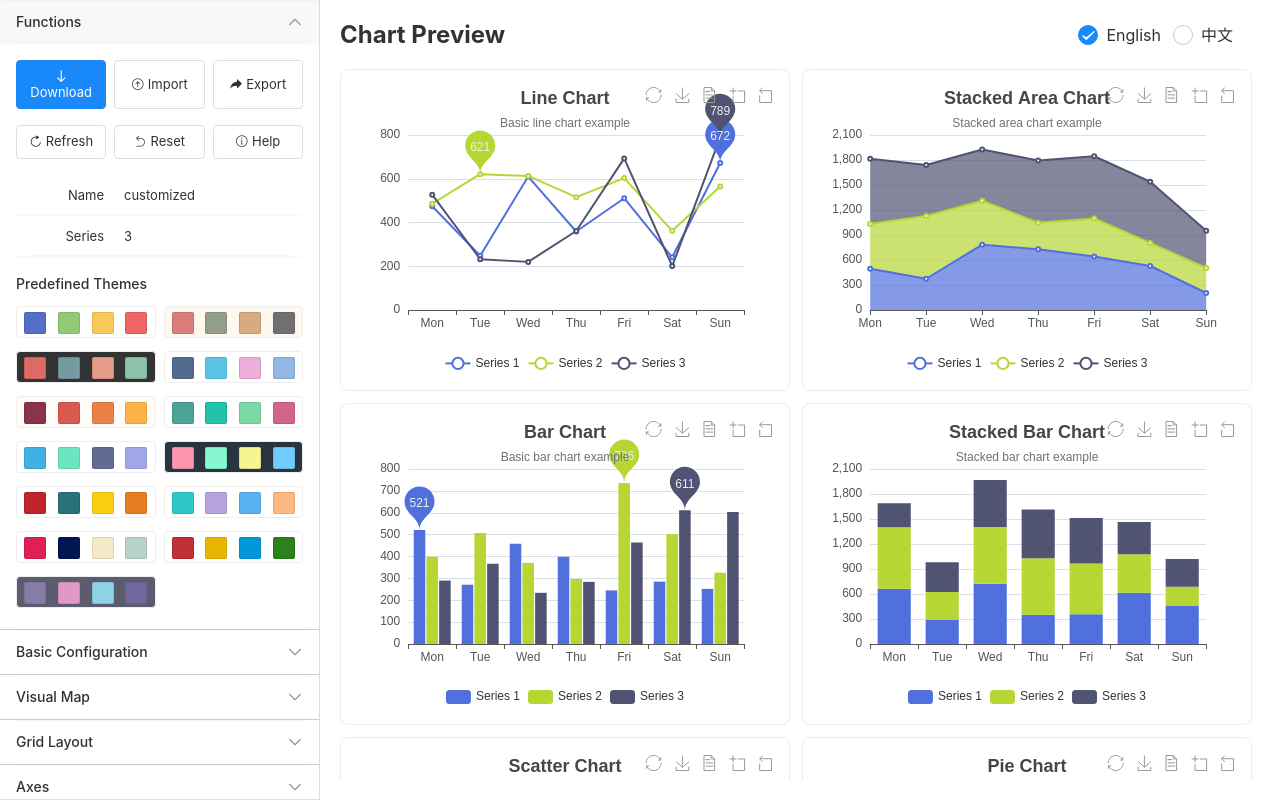
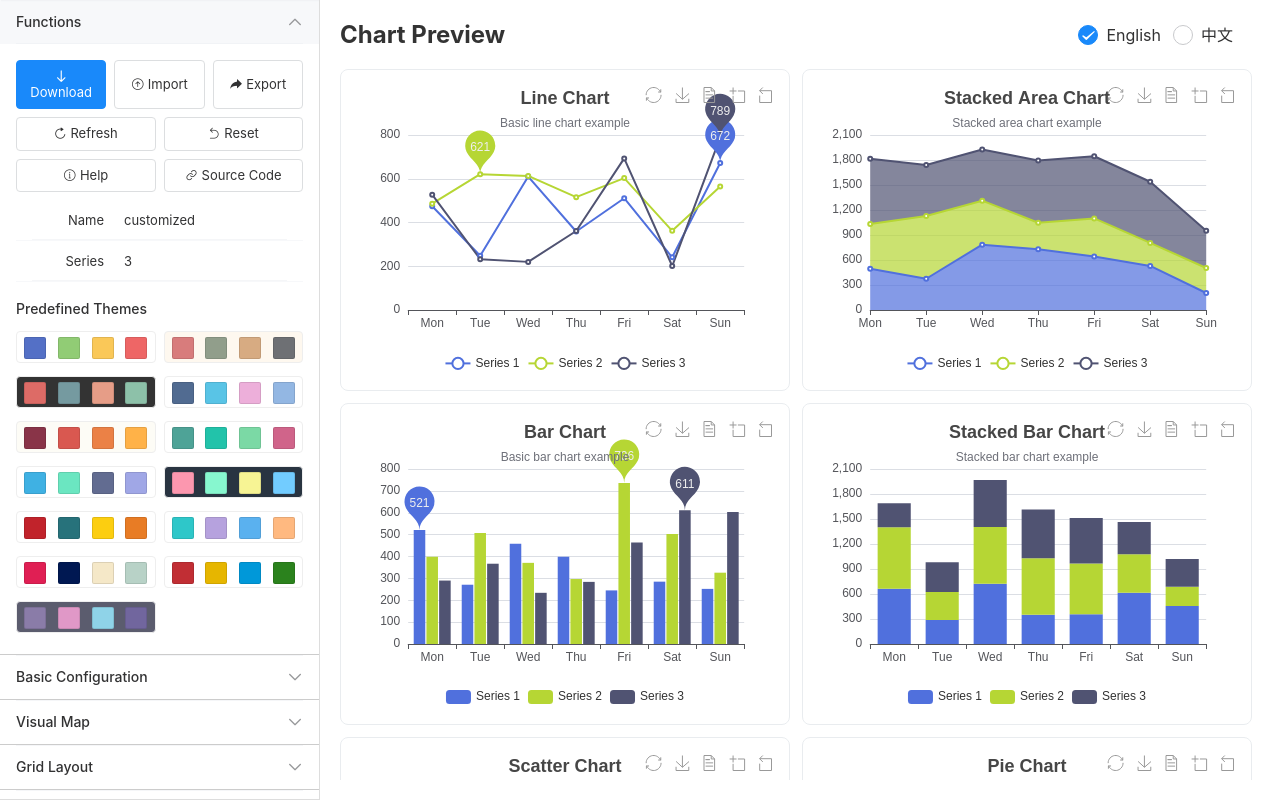
Before and after one commit to apache/echarts-theme-builder, a Vue app: page / in a window 1280 px wide. Built offline with nearby package versions, Linux system fonts and the light colour scheme.

Commit message:
feat: update i18n and add source code link

```diff
--- a/src/components/ThemePanel.vue
+++ b/src/components/ThemePanel.vue
@@ -30,9 +30,16 @@
               <van-icon name="revoke" />
               {{ $t('common.reset') }}
             </van-button>
+          </div>
+
+          <div class="action-buttons">
             <van-button @click="showHelp">
               <van-icon name="info-o" />
               {{ $t('common.help') }}
+            </van-button>
+            <van-button @click="openSourceCode">
+              <van-icon name="link-o" />
+              {{ $t('panel.sourceCode') }}
             </van-button>
           </div>
 
@@ -716,7 +723,7 @@ const showUsageInstructions = (format: 'js' | 'json', filename: string) => {
           <p style="margin: 0; color: #666; font-size: 14px; line-height: 1; background: #f8f9fa; padding: 10px; border-radius: 4px; border-left: 3px solid #1989fa;">${t('modals.jsUsageTip')}</p>
         </div>`,
       allowHtml: true,
-      confirmButtonText: '好的'
+      confirmButtonText: t('common.ok')
     })
   } else {
     showDialog({
@@ -805,6 +812,10 @@ const showHelp = () => {
   })
 }
 
+const openSourceCode = () => {
+  window.open('https://github.com/apache/echarts-theme-builder', '_blank', 'noopener,noreferrer')
+}
+
 const selectPreDefinedTheme = async (index: number) => {
   try {
     await themeStore.loadPreDefinedTheme(index)
@@ -832,7 +843,7 @@ const handleFileImport = async (event: Event) => {
   const extension = file.name.slice(file.name.lastIndexOf('.'))
   if (extension !== '.json') {
     showToast({
-      message: '请选择 JSON 格式的配置文件！',
+      message: t('modals.selectJsonFile'),
       type: 'fail'
     })
     target.value = ''
@@ -849,7 +860,7 @@ const handleFileImport = async (event: Event) => {
         // Validate imported data
         if (!data.themeName && !data.version && !data.theme) {
           showToast({
-            message: '请使用从本网站导出的 JSON 配置文件！',
+            message: t('modals.useExportedFile'),
             type: 'fail'
           })
           return
@@ -859,8 +870,8 @@ const handleFileImport = async (event: Event) => {
         if (data.version && data.version < 1) {
           try {
             await showDialog({
-              title: '版本兼容性警告',
-              message: '导入的主题版本较低，某些属性可能无法正确设置。是否继续导入？',
+              title: t('modals.importThemeTitle'),
+              message: t('modals.oldVersionPrompt'),
             })
           } catch {
             return // User cancelled
@@ -875,13 +886,13 @@ const handleFileImport = async (event: Event) => {
         }
 
         showToast({
-          message: '主题导入成功！',
+          message: t('modals.importSuccess'),
           type: 'success'
         })
       } catch (error) {
         console.error('Import error:', error)
         showToast({
-          message: '配置文件格式错误，请使用从本网站导出的 JSON 文件！',
+          message: t('modals.invalidFormat'),
           type: 'fail'
         })
       }
@@ -889,7 +900,7 @@ const handleFileImport = async (event: Event) => {
 
     reader.onerror = () => {
       showToast({
-        message: '文件读取失败，请重试',
+        message: t('modals.fileReadFailed'),
         type: 'fail'
       })
     }
@@ -898,7 +909,7 @@ const handleFileImport = async (event: Event) => {
   } catch (error) {
     console.error('File import failed:', error)
     showToast({
-      message: '文件导入失败',
+      message: t('modals.fileReadFailed'),
       type: 'fail'
     })
   }
@@ -921,7 +932,7 @@ const handleFileImport = async (event: Event) => {
 .action-buttons {
   display: flex;
   gap: 8px;
-  margin-bottom: 16px;
+  margin-bottom: 8px;
   flex-wrap: wrap;
 }
 
--- a/src/locales/en.json
+++ b/src/locales/en.json
@@ -32,6 +32,7 @@
     "export": "Export",
     "themeName": "Name",
     "themePlaceholder": "Please enter theme name",
+    "sourceCode": "Source Code",
     "seriesCount": "Series",
     "seriesPlaceholder": "Please enter series count",
     "preDefinedThemes": "Predefined Themes",
--- a/src/locales/zh.json
+++ b/src/locales/zh.json
@@ -32,6 +32,7 @@
     "export": "导出配置",
     "themeName": "主题名称",
     "themePlaceholder": "请输入主题名称",
+    "sourceCode": "项目源码",
     "seriesCount": "系列数量",
     "seriesPlaceholder": "请输入系列数量",
     "preDefinedThemes": "默认方案",
```
